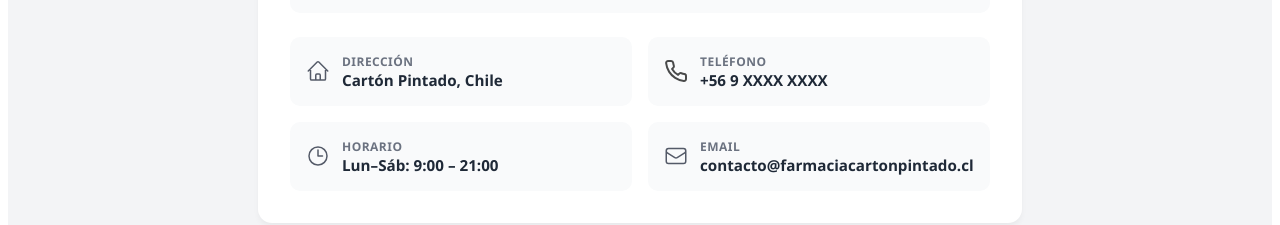
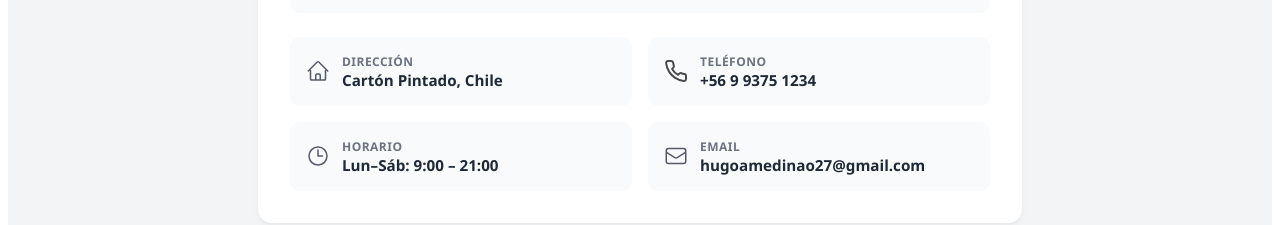
Before and after one commit to hugoamedinao27-beep/FARMACIA_CARTON_PINTADO, a Nuxt app in the folder client/: page /conocenos in a window 1280 px wide. Shown: the part 470-695 px from the top of the page. Built offline with nearby package versions, Linux system fonts and the light colour scheme.

Commit message:
Actualiza telefono y email en Conocenos

```diff
--- a/client/pages/conocenos.vue
+++ b/client/pages/conocenos.vue
@@ -59,7 +59,7 @@
           <img src="/images/phone.svg" class="about-info-icon" alt="Teléfono" />
           <div>
             <span class="about-info-label">Teléfono</span>
-            <span class="about-info-value">+56 9 XXXX XXXX</span>
+            <span class="about-info-value">+56 9 9375 1234</span>
           </div>
         </div>
         <div class="about-info-item">
@@ -73,7 +73,7 @@
           <img src="/images/envelope.svg" class="about-info-icon" alt="Email" />
           <div>
             <span class="about-info-label">Email</span>
-            <span class="about-info-value">contacto@farmaciacartonpintado.cl</span>
+            <span class="about-info-value">hugoamedinao27@gmail.com</span>
           </div>
         </div>
       </div>
```
